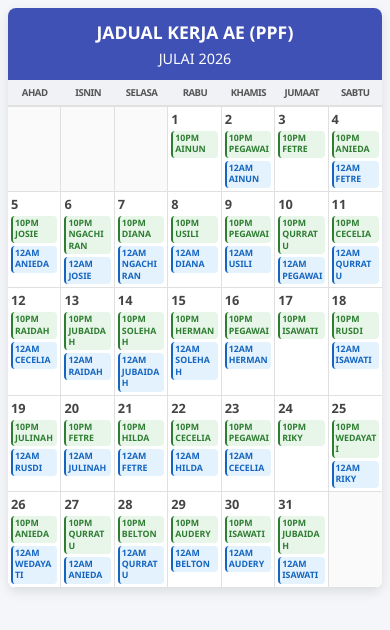
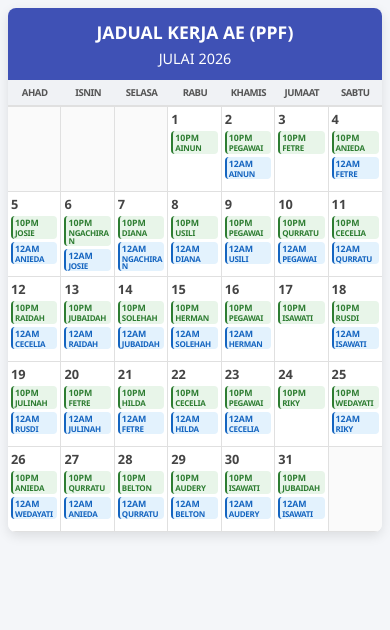
Before and after one commit to selykarnain-dot/AeRoster, a plain HTML site: page index.html in a window 390 px wide. Drawn offline with Linux system fonts and the light colour scheme.

Commit message:
Update index.html

```diff
--- a/index.html
+++ b/index.html
@@ -190,10 +190,14 @@
             }
 
             .staff-name {
-                font-size: 0.55rem;
-                margin-top: 0px;
-                margin-left: 0px;
+                font-size: 0.5rem;
+                line-height: 0.9;
+                letter-spacing: -0.3px;
+                margin: 0;
+                padding: 0;
+                display: block;
                 white-space: normal;
+                word-break: break-word;
             }
         }
     </style>
```
